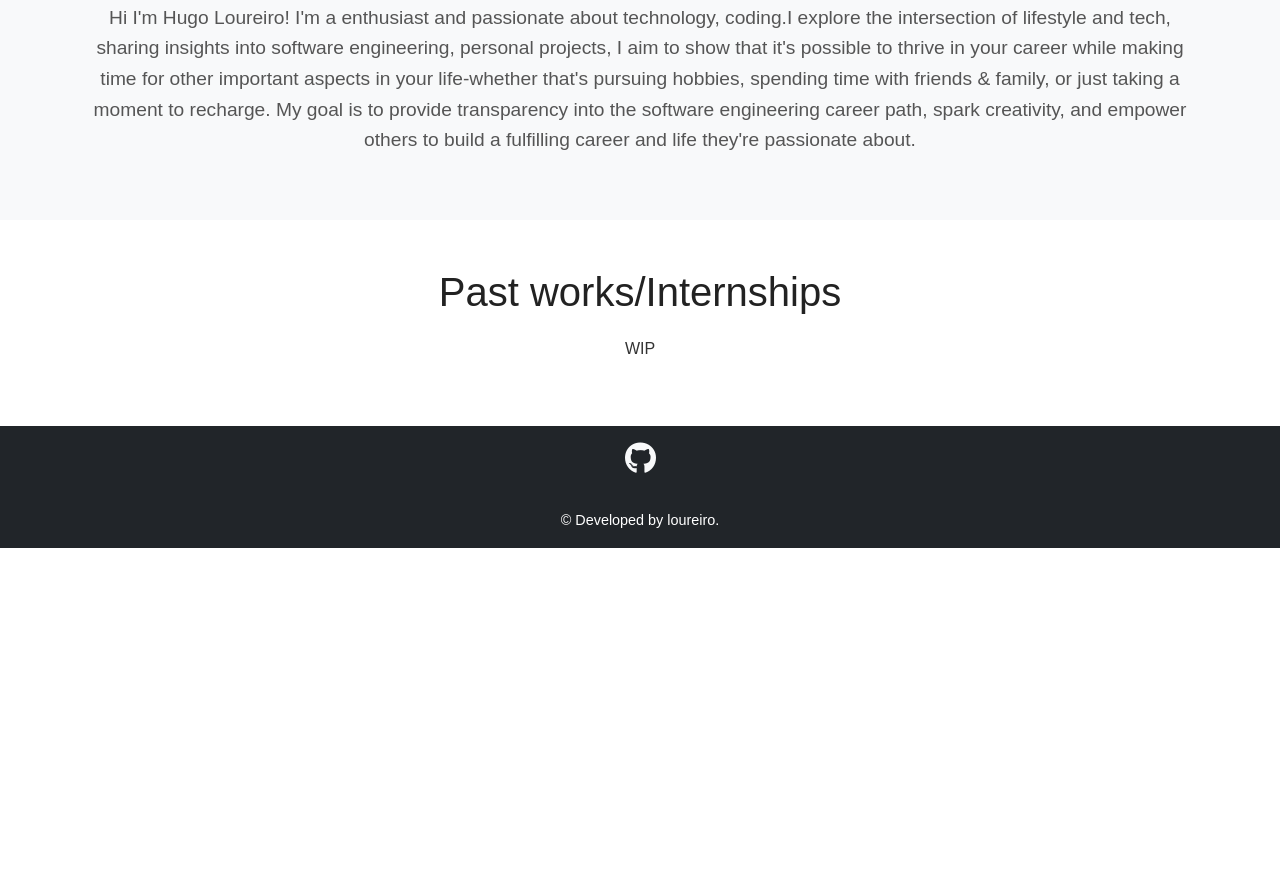
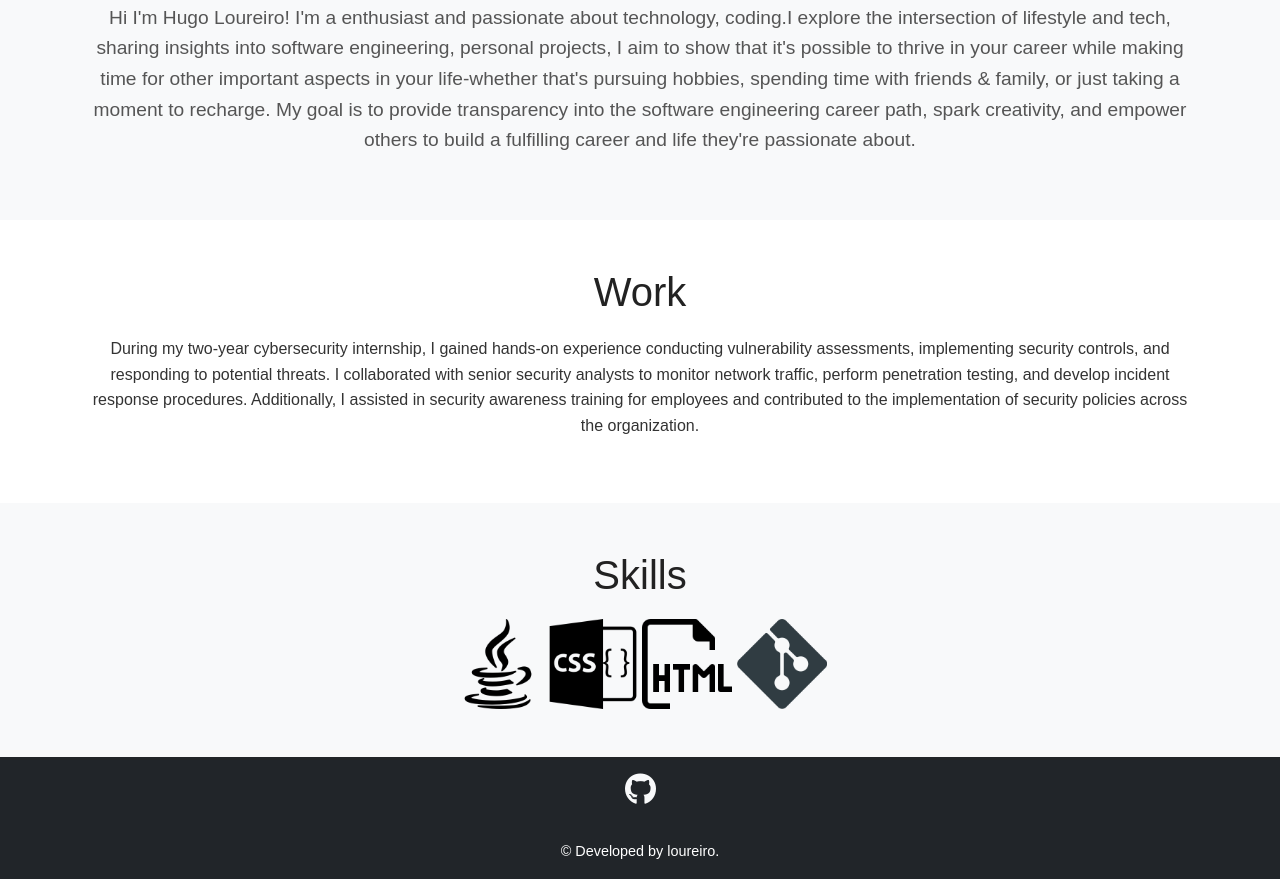
Before and after one commit to Loureiro32/Homepage, a plain HTML site: page index.html in a window 1280 px wide. Shown: the part 361-1240 px from the top of the page. Before the commit the page ends 909 px from the top, so only its background shows below. Drawn offline with nearby package versions, Linux system fonts and the light colour scheme.

Commit message:
New sections(Work & Skills) delete some trash images

```diff
--- a/index.html
+++ b/index.html
@@ -19,6 +19,7 @@
     <section class="main bg-light text-center py-5">
       <div class="container">
         <img
+          class="pfp"
           src="https://media0.giphy.com/media/xndHaRIcvge5y/giphy.gif?cid=6c09b95298ztskq1o17ogvooe83rdwbwqkpw9qvwhsbtim3h&ep=v1_gifs_search&rid=giphy.gif&ct=g"
           alt="Hugo image"
           width="250"
@@ -42,8 +43,18 @@
 
     <section id="works" class="py-5">
       <div class="container text-center">
-       <h2>Past works/Internships</h2>
-       <p>WIP</p>
+       <h2>Work</h2>
+       <p>During my two-year cybersecurity internship, I gained hands-on experience conducting vulnerability assessments, implementing security controls, and responding to potential threats. I collaborated with senior security analysts to monitor network traffic, perform penetration testing, and develop incident response procedures. Additionally, I assisted in security awareness training for employees and contributed to the implementation of security policies across the organization. </p>
+      </div>
+    </section>
+
+    <section class="py-5 bg-light">
+      <div class="container text-center">
+        <h2>Skills</h2>
+        <img class="icons" src="./image/skills/java.png" alt="Java icon">
+        <img class="icons" src="./image/skills/css-file-format-with-brackets.png" alt="css icon">
+        <img class="icons" src="./image/skills/files.png" alt="Html Icon">
+        <img class="icons" src="./image/skills/social.png" alt="Git icon">
       </div>
     </section>
 
--- a/style/style.css
+++ b/style/style.css
@@ -12,8 +12,7 @@ h2 {
     color: #222;
 }
 
-div img{
-    vertical-align: middle;
+.pfp{
     border-radius: 50%;
 }
 
@@ -57,3 +56,8 @@ section article h1{
     color: #ff6f61;
     text-decoration: none;
 }
+
+.icons{
+    width: 90px;
+    height: 90px;
+}
```
Also changed, not shown: image/skills/174854.png (deleted), image/skills/3-2-java-free-download-png.png (deleted), image/skills/Git-Icon-1788C.png (deleted), image/skills/c-sharp-logo.png (deleted), image/skills/css-file-format-with-brackets.png (added), image/skills/files.png (added), image/skills/java.png (added), image/skills/social.png (added).
